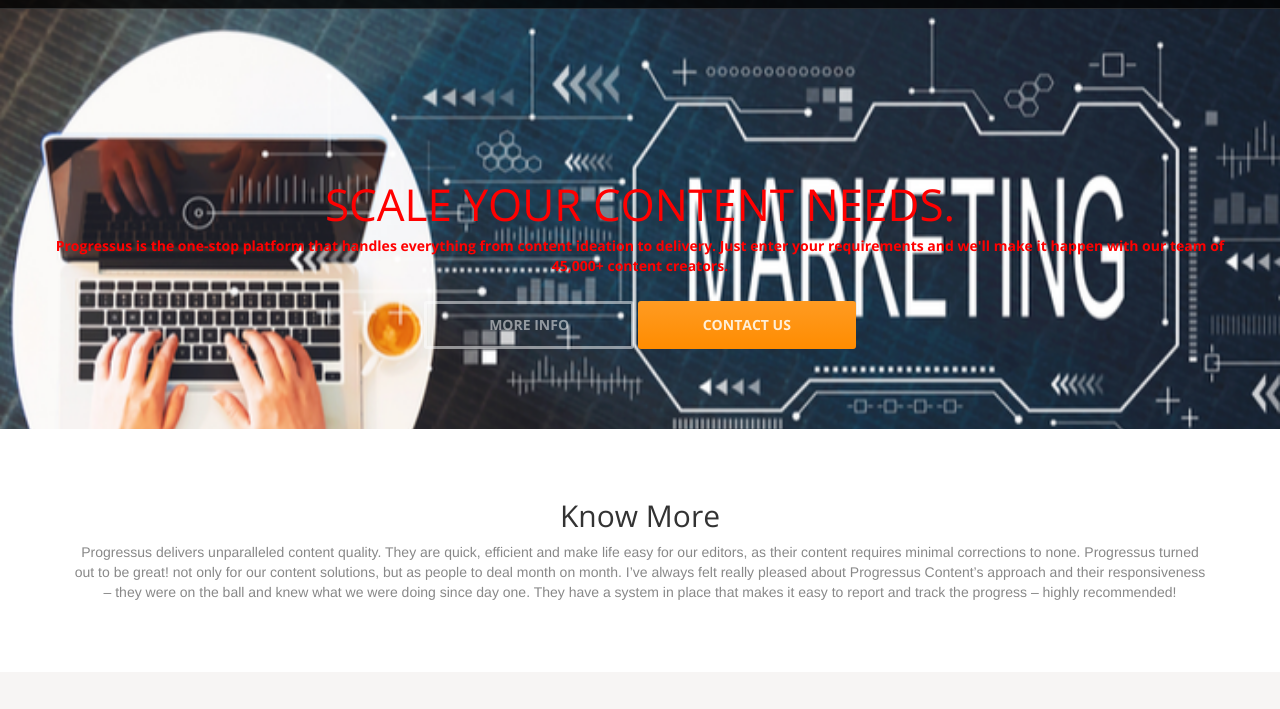
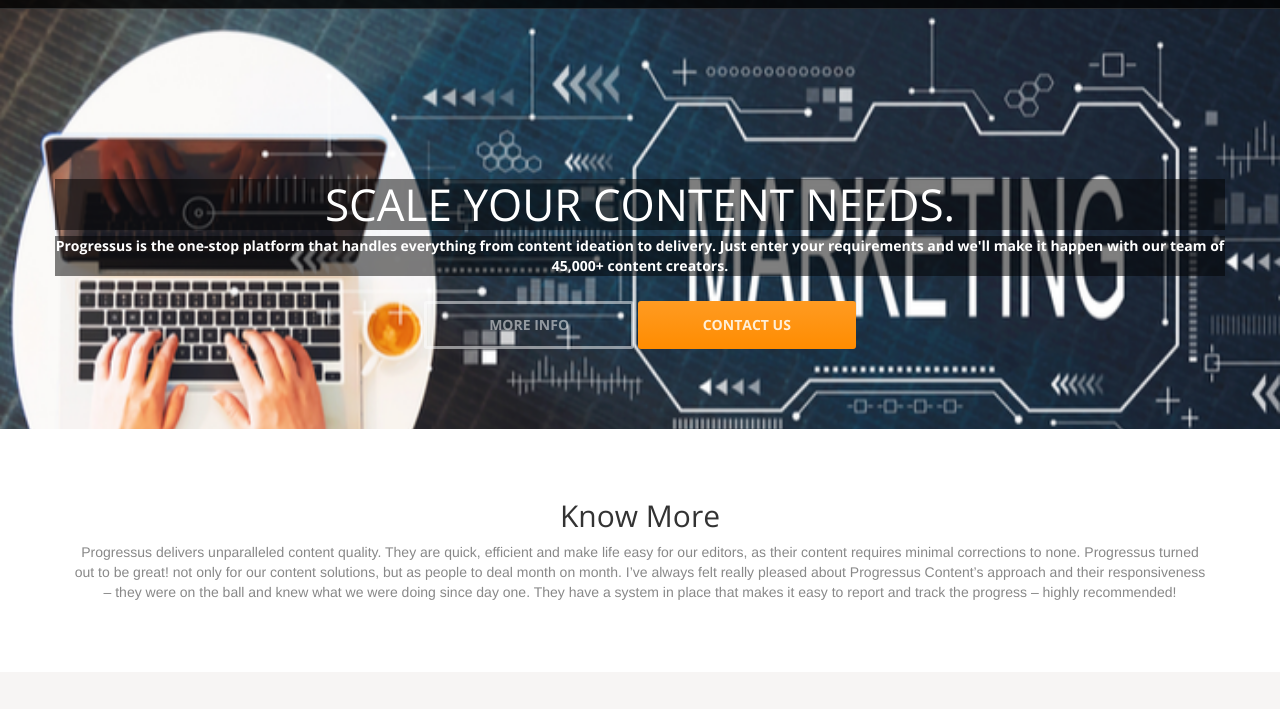
Before and after one commit to harkaur20190/progressus, a plain HTML site: page index.html in a window 1280 px wide. Shown: the part 91-800 px from the top of the page. Drawn offline with nearby package versions, Linux system fonts and the light colour scheme.

Commit message:
Update main.css

```diff
--- a/assets/css/main.css
+++ b/assets/css/main.css
@@ -1,8 +1,8 @@
 /* Header */
 #head { background:#181015 url( ../images/1.png) no-repeat; background-size: cover; min-height:520px; text-align: center; padding-top:240px; color:white; font-family:"Open sans", Helvetica, Arial; font-weight:300; }
 #head.secondary { height:100px; min-height: 100px; padding-top:0px;  }
-	#head .lead { font-family:"Open sans", Helvetica, Arial; font-size:44px; margin-bottom:6px; color:red; line-height:1.15em; font-weight: bolder; }
-	#head .tagline { color:red; margin-bottom:25px; font-weight: bolder; }
+	#head .lead { font-family:"Open sans", Helvetica, Arial; font-size:44px; margin-bottom:6px; color:#fff; background-color: rgba(0,0,0,0.5); line-height:1.15em; font-weight: bolder; }
+	#head .tagline { color:#fff; background-color: rgba(0,0,0,0.5); margin-bottom:25px; font-weight: bolder; }
 		#head .tagline a { color:#fff; }
 	#head .btn { margin-bottom:10px;}
 	#head .btn-default { text-shadow: none; background:transparent; color:rgba(255,255,255,.5); -webkit-box-shadow:inset 0px 0px 0px 3px rgba(255,255,255,.5); -moz-box-shadow:inset 0px 0px 0px 3px rgba(255,255,255,.5); box-shadow:inset 0px 0px 0px 3px rgba(255,255,255,.5); background: transparent; }
```
